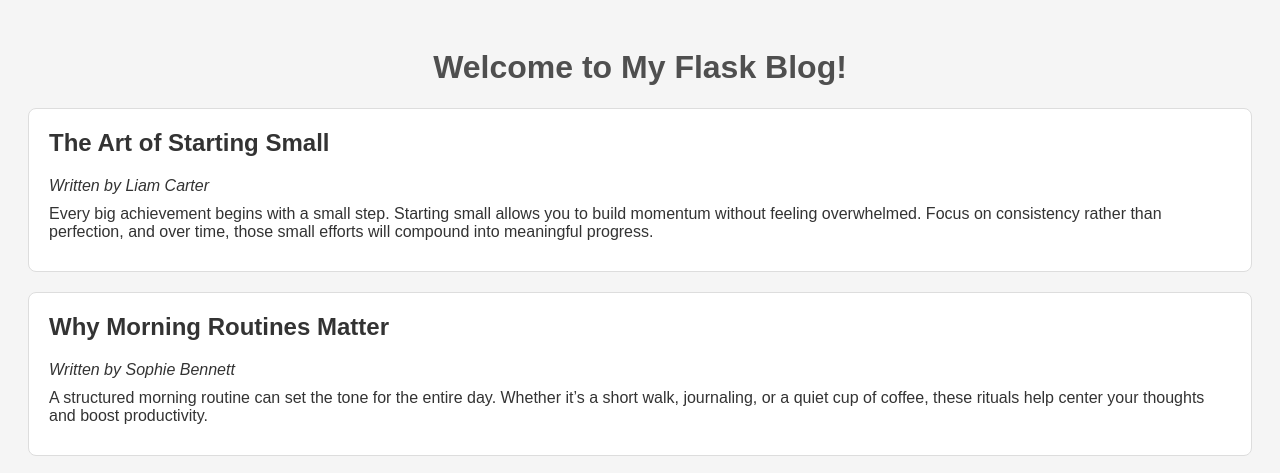
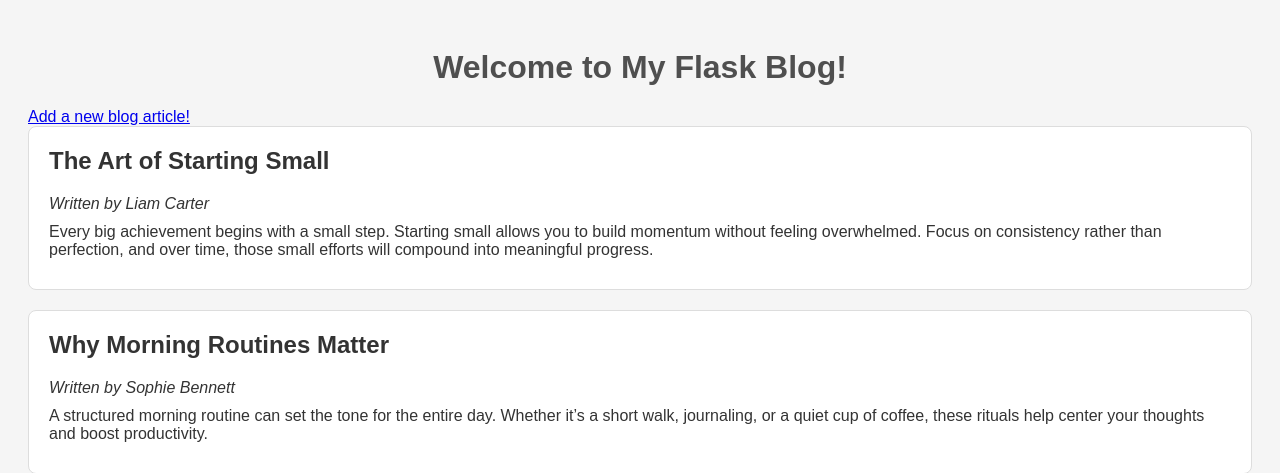
Before and after one commit to veragrosskop/masterblog, a Flask app: page / in a window 1280 px wide. Shown: the top 473 px of the page. Run offline with Flask 3, Linux system fonts and the light colour scheme.

Commit message:
created a form to add new blog posts

```diff
--- a/app.py
+++ b/app.py
@@ -1,17 +1,42 @@
 import json
-from typing import Dict
+from typing import Dict, List
 
-from flask import Flask
+from flask import Flask, request, redirect
 from flask import render_template
 
 app = Flask(__name__)
 
 
-def read_blogs_from_json(json_file_path):
-    """ " Loads a JSON file and returns a dictionary of data"""
+def read_blogs_from_json(json_file_path) -> List[Dict]:
+    """Loads a JSON file and returns a dictionary of data"""
     with open(json_file_path, encoding="utf-8") as json_file:
         data = json.load(json_file)
         return data
+
+
+def write_blogs_to_json(json_file_path: str, data: List[Dict]) -> None:
+    """Writes blog data to a JSON file"""
+    with open(json_file_path, "w", encoding="utf-8") as json_file:
+        json.dump(data, json_file, ensure_ascii=False, indent=4)
+
+
+def get_next_id(blog_posts) -> int:
+    """Returns the next post id (not accounting for gap id's in existing posts)."""
+    max_id = max(post["id"] for post in blog_posts)
+    return max_id + 1
+
+
+def add_post(author, title, content, json_file_path) -> List[Dict]:
+    """Creates a new blog_post dictionary and adds it to the database"""
+    blog_posts = read_blogs_from_json(json_file_path)
+    blog_post = {
+        "author": author,
+        "title": title,
+        "content": content,
+        "id": get_next_id(blog_posts),
+    }
+    blog_posts.append(blog_post)
+    write_blogs_to_json(json_file_path=json_file_path, data=blog_posts)
 
 
 @app.route("/")
@@ -20,5 +45,26 @@ def index():
     return render_template("index.html", blog_posts=blog_posts)
 
 
+@app.route("/add", methods=["POST", "GET"])
+def add():
+    error_msg = ""
+    json_file_path = "blog_posts.json"
+    if request.method == "POST":
+        # Grab data from form
+        author = request.form["author"]
+        title = request.form["title"]
+        content = request.form["content"]
+
+        # validate form data
+        if len(author) > 0 and len(title) > 0 and len(content) > 0:
+            # continue to homepage if valid
+            add_post(author, title, content, "blog_posts.json")
+            return redirect("/")
+        else:
+            # display error message
+            error_msg = "Please fill in author, title, and content"
+    return render_template("add_form.html", message=error_msg)
+
+
 if __name__ == "__main__":
     app.run(host="0.0.0.0", port=8000, debug=True)
--- a/blog_posts.json
+++ b/blog_posts.json
@@ -59,4 +59,5 @@
         "title": "The Value of Reflection",
         "content": "Taking time to reflect on your experiences allows you to learn and grow. Reflection helps you understand what worked, what didn’t, and how to move forward with clarity."
     }
+
 ]
--- a/templates/index.html
+++ b/templates/index.html
@@ -8,6 +8,7 @@
 </head>
 <body>
     <h1>Welcome to My Flask Blog!</h1>
+    <a href="{{ url_for('add') }}">Add a new blog article!</a>
     {% for post in blog_posts %}
     <div class="post">
         <h2>{{ post["title"] }}</h2>
```
Also changed, not shown: templates/add_form.html (added, +20 -0 lines), 1 other file. Lines whose indentation alone changed are shown as unchanged.
